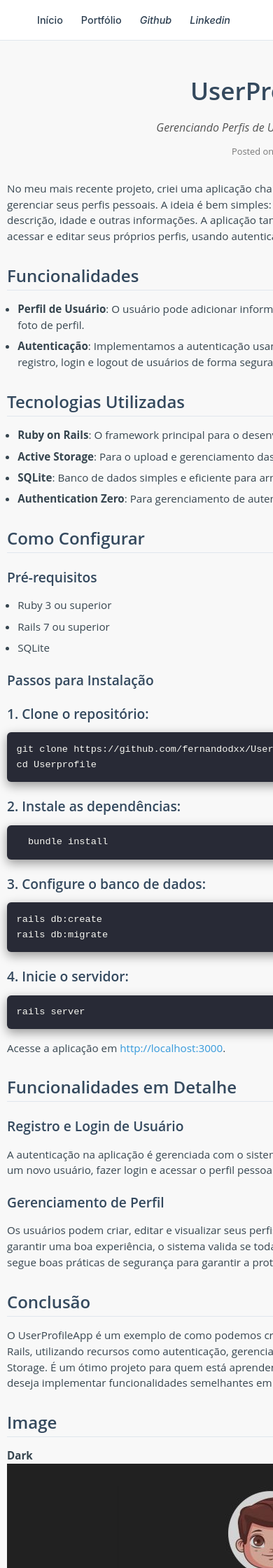
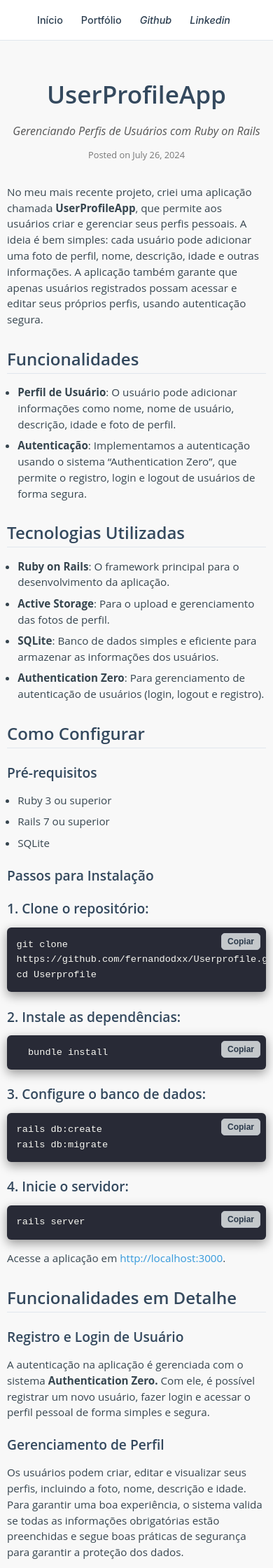
Before and after one commit to fernandodxx/Portf-lio, a Jekyll site: the page built from _posts/2024-07-26-userprofile.md, in a window 390 px wide. Shown: the top 2240 px of the page at 70% size. Built offline with Jekyll 4.4.1, drawn with Linux system fonts in a browser that asks for light colours; some of the changed text lies outside the part shown.

Commit message:
Adjustments for smaller screens

```diff
--- a/_sass/pages/_home.scss
+++ b/_sass/pages/_home.scss
@@ -1,32 +1,28 @@
-// Importar as variáveis do Dracula (se não estiverem no seu style.scss principal)
-// @import "variables";
+.home-container {
+  max-width: 800px;
+  margin: 0 auto;
+  padding: 30px 20px;
 
-// Container principal para centralização e tema Dracula
-.home-container {
-  max-width: 800px; // Um pouco mais estreito para focar no conteúdo
-  margin: 0 auto;
-  padding: 30px 20px; // Um bom padding geral
-
-  @media (max-width: 768px) { // Tablets
+  @media (max-width: 768px) {
     max-width: 95%;
-    padding: 20px 15px; // Reduz o padding para telas menores
+    padding: 20px 15px;
   }
 
-  @media (max-width: 480px) { // Celulares
+  @media (max-width: 480px) {
     max-width: 100%;
     padding: 15px 10px;
-    border-radius: 0; // Remove border-radius em telas muito pequenas para ocupar a largura total
-    box-shadow: none; // Remove sombra em telas pequenas para um visual mais clean
+    border-radius: 0;
+    box-shadow: none;
   }
 }
 
 // Título da seção de posts
 .posts-section-title {
-  font-size: 1.8rem; // Um pouco menor que o hero, mas ainda destacado
-  margin-bottom: 25px; // Espaço abaixo do título da seção
+  font-size: 1.8rem;
+  margin-bottom: 25px;
   font-weight: 700;
-  color: var(--heading-color); // Cor de título do Dracula
-  text-align: center; // Centraliza o título da seção
+  color: var(--heading-color);
+  text-align: center;
 
   @media (max-width: 768px) {
     font-size: 1.4rem;
@@ -36,61 +32,61 @@
 
 // Item de post individual (Lista simples)
 .post-item {
-  display: flex; // Mantém a data e o título lado a lado
-  flex-wrap: wrap; // Permite que os elementos quebrem linha em telas menores
-  align-items: baseline; // Alinha a base do texto
+  display: flex;
+  flex-wrap: wrap;
+  align-items: baseline;
   padding-top: 15px;
   padding-bottom: 10px;
-  border-bottom: 1px solid var(--border-color); // Linha entre os itens usando cor do Dracula
+  border-bottom: 1px solid var(--border-color);
 
   &:last-child {
-    border-bottom: none; // Remove a borda do último item
+    border-bottom: none;
   }
 
   .post-item-date {
-    min-width: 120px; // Aumentei um pouco para garantir espaço para a data
-    color: var(--accent); // Cor de destaque do Dracula
+    min-width: 120px;
+    color: var(--accent);
     font-weight: 700;
-    padding-right: 20px; // Mais espaço à direita
-    text-align: right; // Alinha a data à direita
-    flex-shrink: 0; // Impede que a data diminua
-    white-space: nowrap; // Impede que a data quebre em várias linhas
+    padding-right: 20px;
+    text-align: right;
+    flex-shrink: 0;
+    white-space: nowrap;
 
     @media (max-width: 768px) {
-      min-width: 90px; // Ajusta para telas menores
+      min-width: 90px;
       padding-right: 10px;
-      text-align: left; // Muda a data para a esquerda em telas menores
-      width: auto; // Volta ao automático
-      margin-bottom: 5px; // Adiciona um pequeno espaçamento abaixo da data
+      text-align: left;
+      width: auto;
+      margin-bottom: 5px;
     }
     @media (max-width: 480px) {
-      width: 100%; // Ocupa toda a largura em celulares para a data
+      width: 100%;
     }
   }
 
   .post-item-title {
     margin: 0;
     padding: 0;
-    font-size: 1.3rem; // Tamanho do título do post na lista
+    font-size: 1.3rem;
     font-weight: normal;
-    letter-spacing: 0.2px; // Pequeno ajuste no espaçamento
-    flex-grow: 1; // Permite que o título ocupe o espaço restante
+    letter-spacing: 0.2px;
+    flex-grow: 1;
 
     a {
-      color: var(--text-post); // Cor do texto do post
-      text-decoration: none; // Remove sublinhado padrão
-      transition: color 0.3s ease, text-decoration 0.3s ease; // Transição suave
+      color: var(--text-post);
+      text-decoration: none;
+      transition: color 0.3s ease, text-decoration 0.3s ease;
 
       &:hover,
       &:focus {
-        color: var(--accent); // Destaca o link ao passar o mouse com a cor do Dracula
-        text-decoration: underline; // Adiciona um sublinhado ao hover
+        color: var(--accent);
+        text-decoration: underline;
       }
     }
 
     @media (max-width: 768px) {
-      font-size: 1.15rem; // Ajusta para telas menores
-      flex-basis: 100%; // Ocupa toda a largura em telas menores, abaixo da data
+      font-size: 1.15rem;
+      flex-basis: 100%;
     }
   }
 }
--- a/_sass/pages/post.scss
+++ b/_sass/pages/post.scss
@@ -1,12 +1,10 @@
-/* --- post.scss (ou onde estiver seu CSS de post) --- */
-
 .post-container {
   color: var(--text-post);
   padding: 20px;
   border-radius: 8px;
   margin: 20px auto;
-  max-width: 800px; /* Mantive o max-width para um layout legível */
-  box-sizing: border-box; /* Garante que padding e border sejam incluídos na largura total */
+  max-width: 800px;
+  box-sizing: border-box;
 
   a {
     color: var(--accent);
@@ -19,13 +17,14 @@
     }
   }
 
-  /* Ajustes para telas menores (smartphones) */
   @media (max-width: 768px) {
-    padding: 15px; /* Reduz o padding interno em telas menores */
-    margin: 15px auto; /* Reduz a margem externa */
+    max-width: 95%;
+    padding: 20px 15px;
+    margin: 15px auto;
   }
   @media (max-width: 480px) {
-    padding: 10px; /* Reduz ainda mais o padding em telas muito pequenas */
+    max-width: 100%;
+    padding: 15px 10px;
     margin: 10px auto;
   }
 }
@@ -40,13 +39,12 @@
     line-height: 1.2;
     color: var(--heading-color);
 
-    /* Ajustes para telas menores (título do post) */
     @media (max-width: 768px) {
-      font-size: 2.8rem; /* Reduz o tamanho em tablets */
+      font-size: 2.8rem;
     }
     @media (max-width: 480px) {
-      font-size: 2.2rem; /* Reduz significativamente em celulares */
-      line-height: 1.3; /* Ajusta line-height para telas menores */
+      font-size: 2.2rem;
+      line-height: 1.3;
     }
   }
 
@@ -56,7 +54,6 @@
     color: var(--text);
     font-style: italic;
 
-    /* Ajustes para telas menores (descrição do post) */
     @media (max-width: 768px) {
       font-size: 1.1rem;
     }
@@ -79,10 +76,9 @@
       display: inline-block;
     }
 
-    /* Ajustes para telas menores (metadados do post) */
     @media (max-width: 480px) {
-      font-size: 0.8rem; /* Reduz a fonte dos metadados */
-      gap: 10px; /* Reduz o espaço entre itens */
+      font-size: 0.8rem;
+      gap: 10px;
     }
   }
 }
@@ -106,13 +102,13 @@
     margin-top: 10px;
     font-style: italic;
 
-    /* Ajustes para telas menores (legenda da imagem) */
+
     @media (max-width: 480px) {
       font-size: 0.8rem;
     }
   }
 
-  /* Ajustes para telas menores (margem da imagem) */
+
   @media (max-width: 768px) {
     margin: 20px 0;
   }
@@ -130,7 +126,7 @@
   object-fit: contain;
 
   @media (max-width: 480px) {
-    margin: 15px auto; /* Ajusta margem para imagens no conteúdo */
+    margin: 15px auto;
   }
 }
 
@@ -141,11 +137,11 @@
 
   /* Ajustes para telas menores (conteúdo principal do post) */
   @media (max-width: 768px) {
-    font-size: 1rem; /* Tamanho base da fonte do conteúdo */
+    font-size: 1rem;
     line-height: 1.6;
   }
   @media (max-width: 480px) {
-    font-size: 0.95rem; /* Ajusta a fonte em telas muito pequenas para melhor legibilidade */
+    font-size: 0.95rem;
     line-height: 1.5;
   }
 
@@ -186,7 +182,7 @@
     }
     @media (max-width: 480px) {
       font-size: 1.2rem;
-      margin-left: 0; /* Remove o recuo em telas muito pequenas */
+      margin-left: 0;
     }
   }
 
@@ -235,14 +231,13 @@
 
       /* Ajustes para telas menores (botão de copiar código) */
       @media (max-width: 480px) {
-        top: 8px; /* Ajusta a posição para cima */
-        right: 8px; /* Ajusta a posição para a esquerda */
-        padding: 4px 8px; /* Reduz o padding do botão */
-        font-size: 0.75rem; /* Reduz o tamanho da fonte */
+        top: 8px;
+        right: 8px;
+        padding: 4px 8px;
+        font-size: 0.75rem;
       }
     }
 
-    /* Ajustes para telas menores (padding e margem do bloco de código) */
     @media (max-width: 768px) {
       padding: 1em 1.2em;
       margin: 1.5em 0;
@@ -261,7 +256,7 @@
     padding-left: 1.5em;
 
     @media (max-width: 480px) {
-      padding-left: 1em; /* Reduz o recuo da lista em celulares */
+      padding-left: 1em;
     }
   }
 
@@ -303,11 +298,10 @@
         text-decoration: none;
       }
 
-      /* Ajustes para telas menores (tags e categorias) */
       @media (max-width: 480px) {
-        font-size: 0.8rem; /* Reduz a fonte das tags */
-        padding: 4px 8px; /* Reduz o padding das tags */
-        margin: 3px; /* Reduz a margem entre tags */
+        font-size: 0.8rem;
+        padding: 4px 8px;
+        margin: 3px;
       }
     }
   }
```
